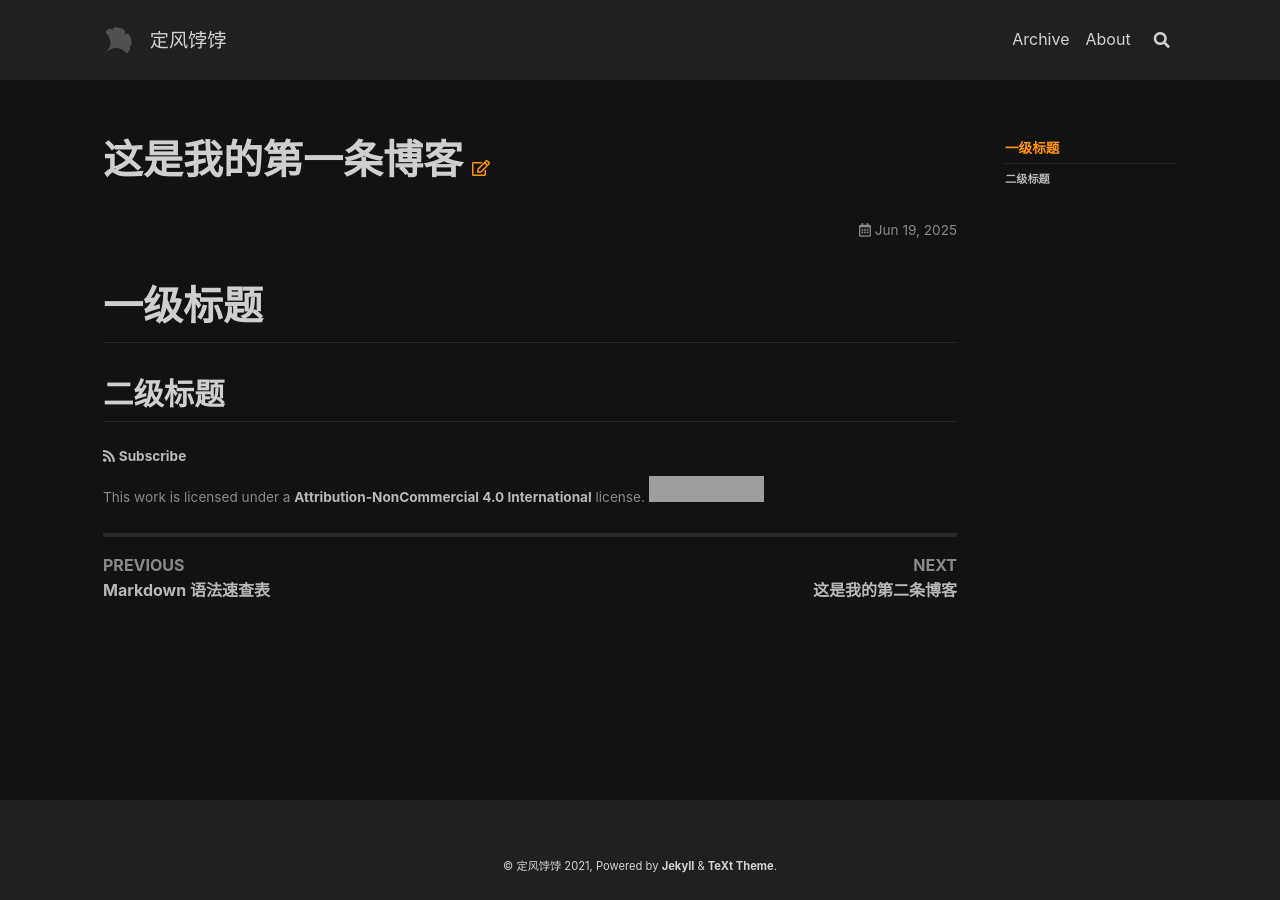
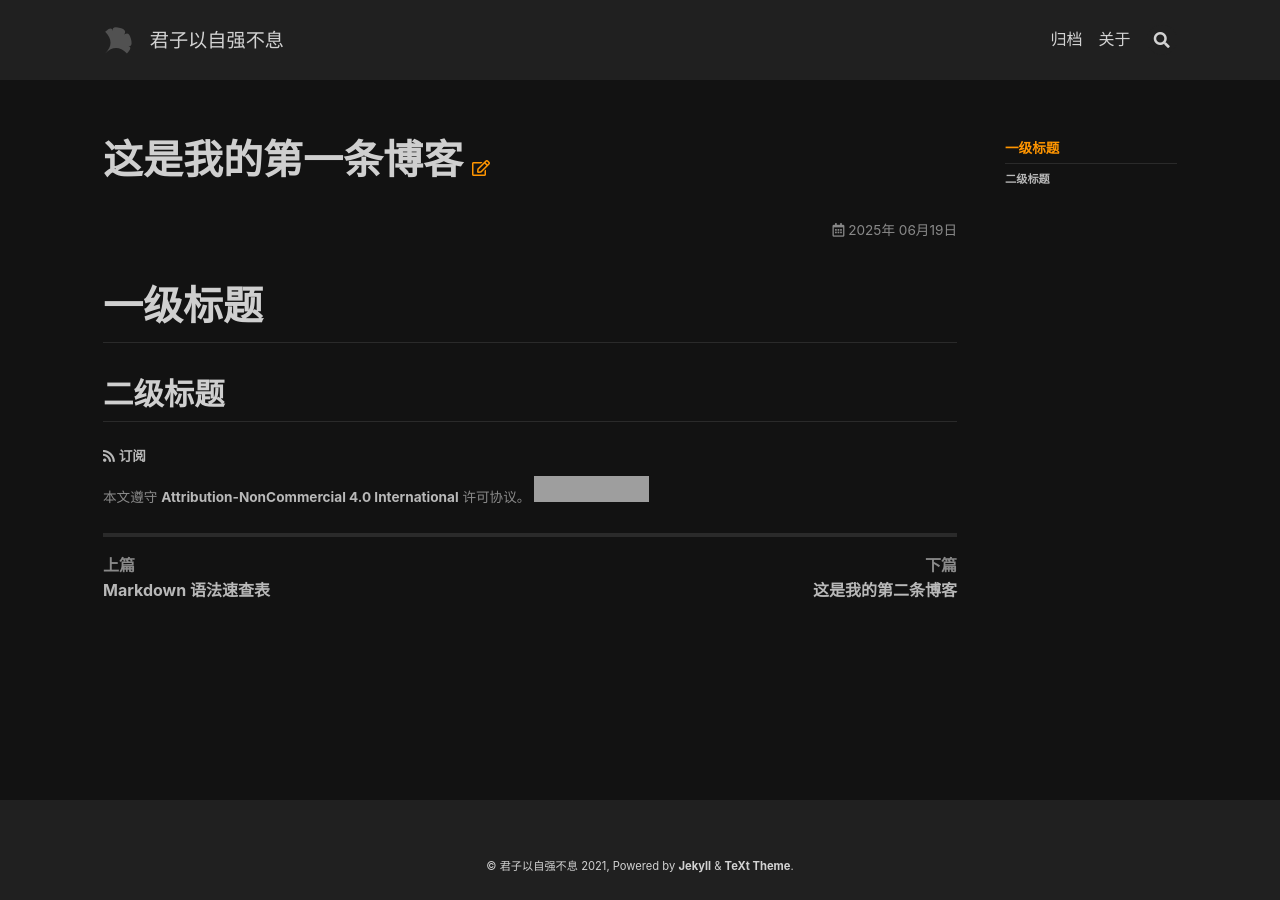
Before and after one commit to Su-1024/Su-1024.github.io, a Jekyll site: the page built from _posts/2025-06-19-博客测试1.md, in a window 1280 px wide. Built offline with Jekyll 4.4.1, drawn with Linux system fonts in a browser that asks for light colours; nearby versions of some CDN libraries; grey boxes are pictures that could not be loaded.

Commit message:
修改博客名、语言、时区

```diff
--- a/_config.yml
+++ b/_config.yml
@@ -20,15 +20,15 @@ text_skin: dark # "default" (default), "dark", "forest", "ocean", "chocolate", "
 highlight_theme: tomorrow-night # "default" (default), "tomorrow", "tomorrow-night", "tomorrow-night-eighties", "tomorrow-night-blue", "tomorrow-night-bright"
 url     : # the base hostname & protocol for your site e.g. https://www.someone.com
 baseurl : # does not include hostname
-title   : 定风饽饽 # Your Site Title
-description: > # this means to ignore newlines until "Language & timezone"
+title   : 君子以自强不息 # Your Site Title
+description: >  # this means to ignore newlines until "Language & timezone"
   Your Site Description
 
 
 ## => Language and Timezone
 ##############################
-lang: # the language of your site, default as "en"
-timezone: # see https://en.wikipedia.org/wiki/List_of_tz_database_time_zones for the available values
+lang: zh # the language of your site, default as "en"
+timezone: Shanghai # see https://en.wikipedia.org/wiki/List_of_tz_database_time_zones for the available values
 
 
 ## => Author and Social
```
